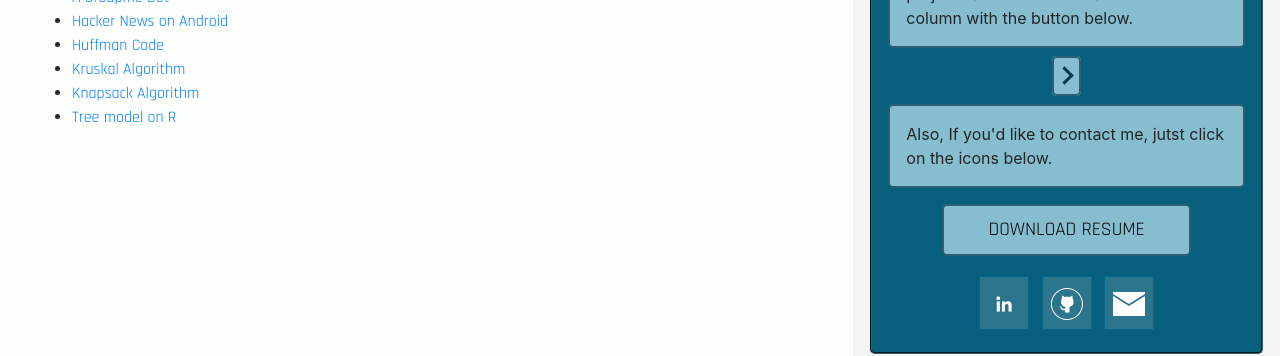
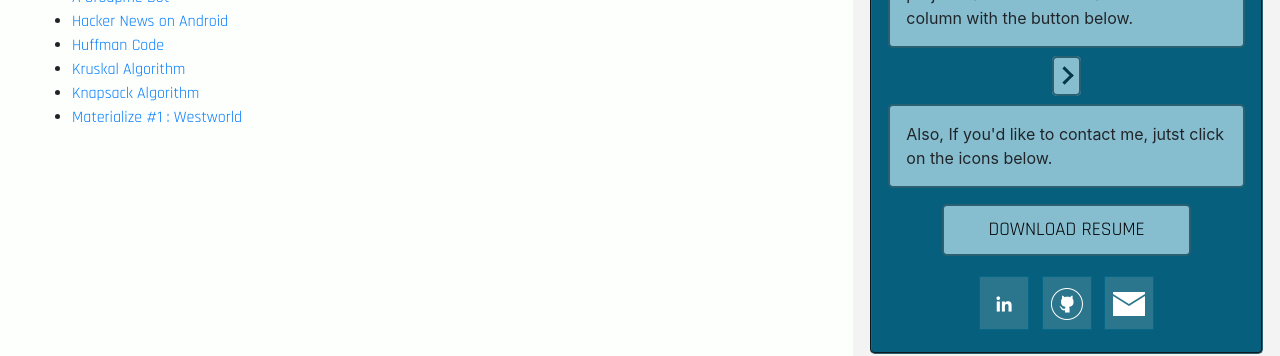
Before and after one commit to axeljeremy7/axeljeremy7.github.io, a Jekyll site: the page built from proyects/index.html, in a window 1280 px wide and 900 px high. Shown: the part 162-518 px from the top of the window. Built offline with Jekyll 4.4.1, drawn with Linux system fonts in a browser that asks for light colours.

Commit message:
add materialize #1 repo

```diff
--- a/_config.yml
+++ b/_config.yml
@@ -44,6 +44,10 @@
     url: "https://github.com/axeljeremy7/Tree-models"
     label: "Tree model on R"
     icon: ""
+  ml3:
+    url: "https://github.com/axeljeremy7/materialize1"
+    label: "Materialize #1 : Westworld"
+    icon: ""
 
 contact_urls:
   linkedin:
```
Also changed, not shown: 1 other file.
